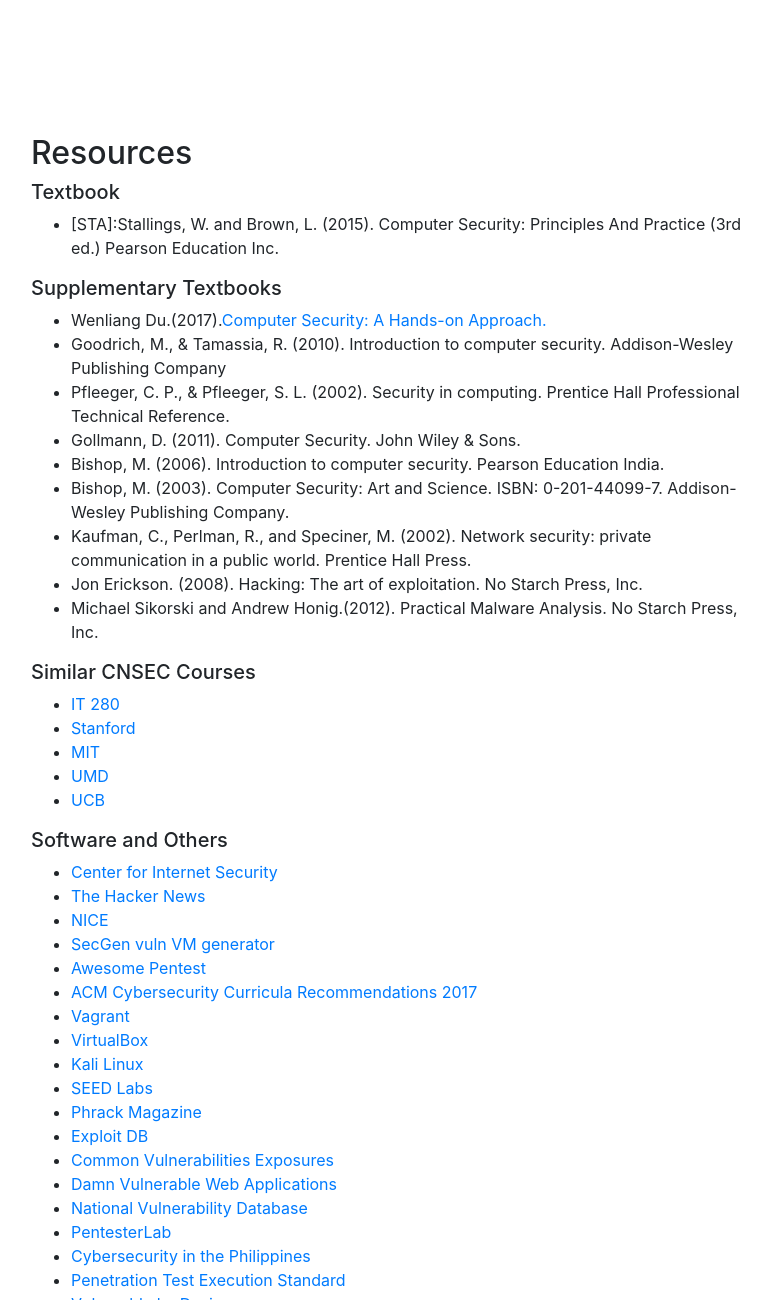
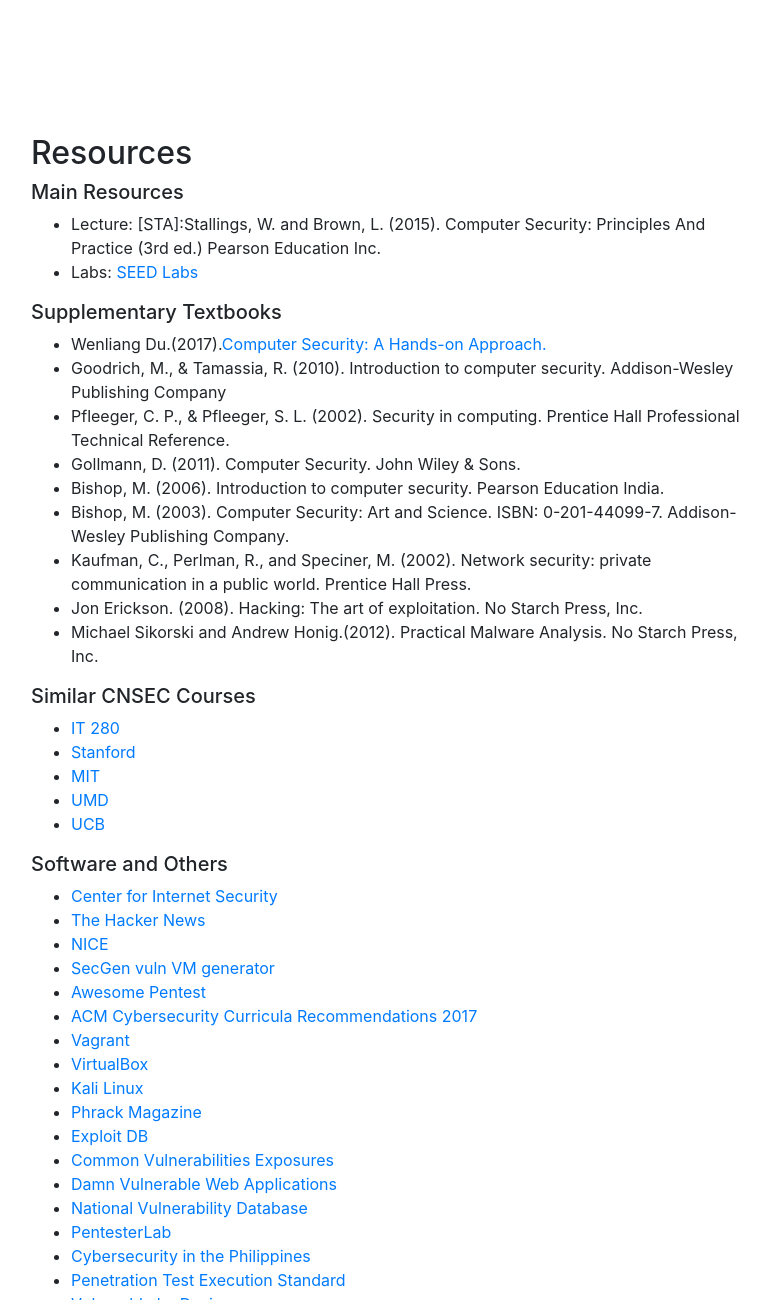
Before and after one commit to srg-ics-uplb/cmsc191cnsec, a plain HTML site: page 2021-2/index.html in a window 1280 px wide. Shown: the part 4275-5575 px from the top of the page, without its empty margins (244-1015 px from the left). Drawn offline with Linux system fonts and the light colour scheme.

Commit message:
chore: update links

```diff
--- a/2021-2/index.html
+++ b/2021-2/index.html
@@ -386,9 +386,10 @@
             <div class="row">
                <div class="col-lg-8 mx-auto">
                   <h2>Resources</h2>
-                  <h5>Textbook</h5>
+                  <h5>Main Resources</h5>
                   <ul>
-                     <li>[STA]:Stallings, W. and Brown, L. (2015). Computer Security: Principles And Practice  (3rd ed.) Pearson Education Inc.</li>
+                     <li>Lecture: [STA]:Stallings, W. and Brown, L. (2015). Computer Security: Principles And Practice  (3rd ed.) Pearson Education Inc.</li>
+                     <li>Labs: <a href="http://www.cis.syr.edu/~wedu/seed/labs.html">SEED Labs</a></li>
                   </ul>
                   <h5>Supplementary Textbooks</h5>
                   <ul>
@@ -421,7 +422,6 @@
                      <li><a href="https://www.vagrantup.com/">Vagrant</a>
                      <li><a href="https://www.virtualbox.org/">VirtualBox</a></li>
                      <li><a href="https://www.kali.org/">Kali Linux</a></li>
-                     <li><a href="http://www.cis.syr.edu/~wedu/seed/labs.html">SEED Labs</a></li>
                      <li><a href="http://www.phrack.org/">Phrack Magazine</a></li>
                      <li><a href="https://www.exploit-db.com/">Exploit DB</a></li>
                      <li><a href="https://cve.mitre.org/">Common Vulnerabilities Exposures</a></li>
```
